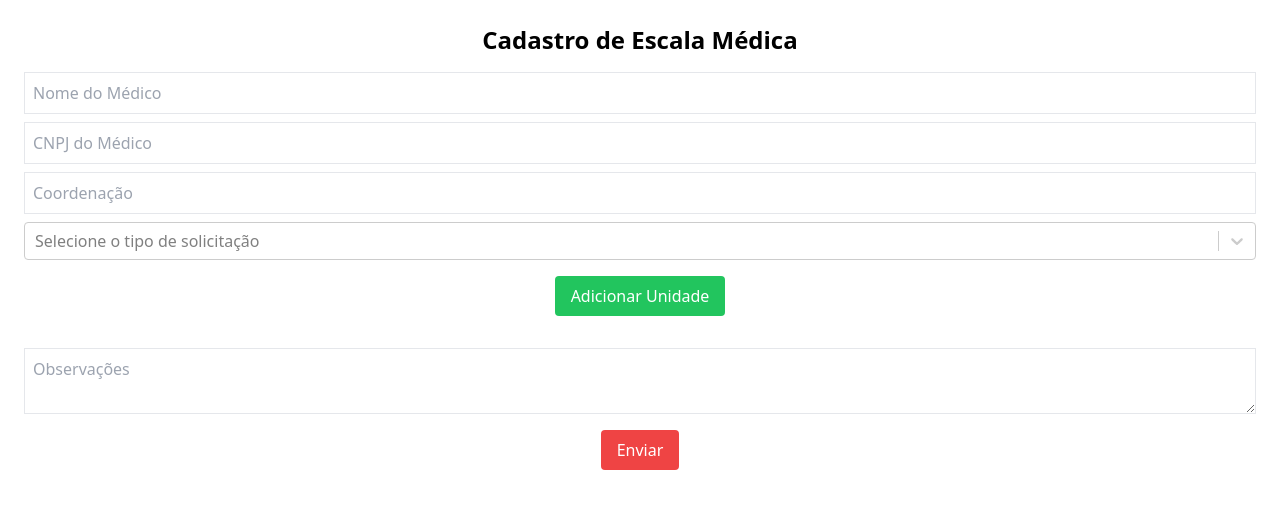
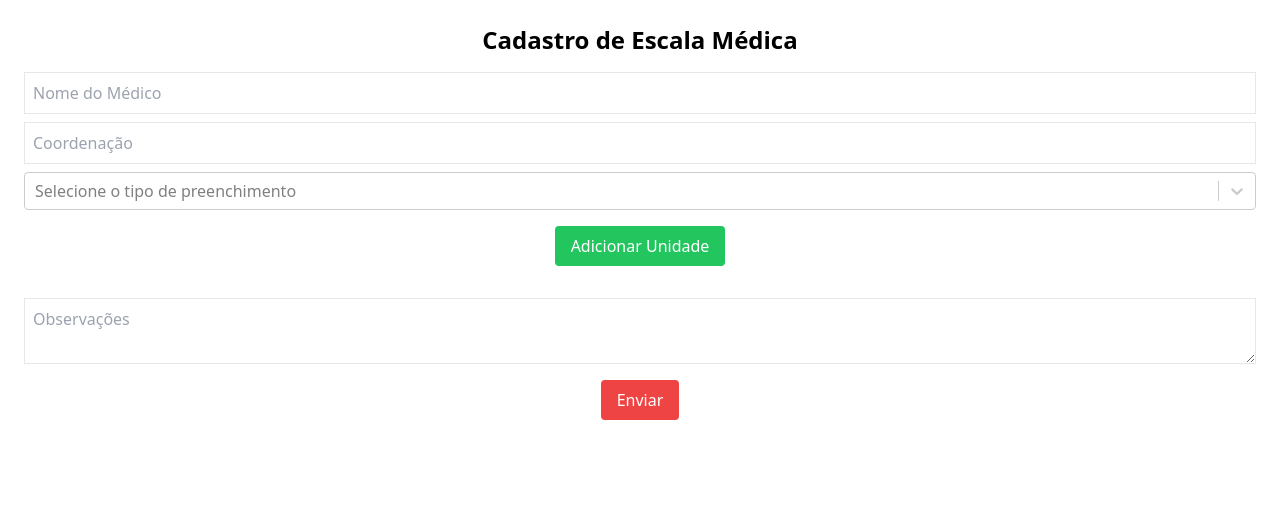
Before and after one commit to evandrorodrigues/cadastro_med_vet, a React (Create React App) app: page / in a window 1280 px wide. Shown: the top 508 px of the page. Built offline with nearby package versions, Linux system fonts and the light colour scheme; the HTML template or start-up script is replaced by a standard one.

Commit message:
Update EscalaMedicos.js

```diff
--- a/src/EscalaMedicos.js
+++ b/src/EscalaMedicos.js
@@ -14,9 +14,8 @@ const horariosLista = [
 
 export default function EscalaMedicos() {
   const [medico, setMedico] = useState("");
-  const [cnpj, setCnpj] = useState("");
   const [coordenacao, setCoordenacao] = useState("");
-  const [tipoSolicitacao, setTipoSolicitacao] = useState("");
+  const [tipoPreenchimento, setTipoPreenchimento] = useState("");
   const [unidades, setUnidades] = useState([]);
   const [observacoes, setObservacoes] = useState("");
 
@@ -53,14 +52,14 @@ export default function EscalaMedicos() {
   };
 
   const enviarDados = async () => {
-    if (!medico || !cnpj || !coordenacao || !tipoSolicitacao || unidades.length === 0) {
+    if (!medico || !coordenacao || !tipoPreenchimento || unidades.length === 0) {
       alert("Preencha todos os campos obrigatórios!");
       return;
     }
     await fetch("https://seu-backend.onrender.com/api/enviar", {
       method: "POST",
       headers: { "Content-Type": "application/json" },
-      body: JSON.stringify({ medico, cnpj, coordenacao, tipoSolicitacao, unidades, observacoes })
+      body: JSON.stringify({ medico, coordenacao, tipoPreenchimento, unidades, observacoes })
     });
     alert("Dados enviados com sucesso!");
   };
@@ -77,24 +76,20 @@ export default function EscalaMedicos() {
       />
       <input
         type="text"
-        placeholder="CNPJ do Médico"
-        value={cnpj}
-        onChange={(e) => setCnpj(e.target.value)}
-        className="border p-2 w-full mb-2"
-      />
-      <input
-        type="text"
         placeholder="Coordenação"
         value={coordenacao}
         onChange={(e) => setCoordenacao(e.target.value)}
         className="border p-2 w-full mb-2"
       />
       <Select
-        options={[{ label: "Disponibilidade", value: "Disponibilidade" }, { label: "Alteração", value: "Alteração" }, { label: "Cancelamento", value: "Cancelamento" }]}
-        onChange={(selected) => setTipoSolicitacao(selected.value)}
+        options={[{ label: "Preenchimento", value: "Preenchimento" }, { label: "Alteração", value: "Alteração" }]}
+        onChange={(selected) => setTipoPreenchimento(selected.value)}
         className="w-full mb-4"
-        placeholder="Selecione o tipo de solicitação"
+        placeholder="Selecione o tipo de preenchimento"
       />
+      <button onClick={addUnidade} className="bg-green-500 text-white px-4 py-2 rounded mb-4">
+        Adicionar Unidade
+      </button>
       {unidades.map((unidade, uIndex) => (
         <div key={uIndex} className="mb-4 p-4 border w-full">
           <div className="flex justify-between items-center">
@@ -110,7 +105,6 @@ export default function EscalaMedicos() {
             <div key={dIndex} className="flex gap-2 my-2">
               <input
                 type="date"
-                min={new Date().toISOString().split("T")[0]}
                 value={dia.data}
                 onChange={(e) => updateData(uIndex, dIndex, "data", e.target.value)}
                 className="border p-2"
@@ -129,9 +123,6 @@ export default function EscalaMedicos() {
           </button>
         </div>
       ))}
-      <button onClick={addUnidade} className="bg-green-500 text-white px-4 py-2 rounded mb-4">
-        Adicionar Unidade
-      </button>
       <textarea
         placeholder="Observações"
         value={observacoes}
```
